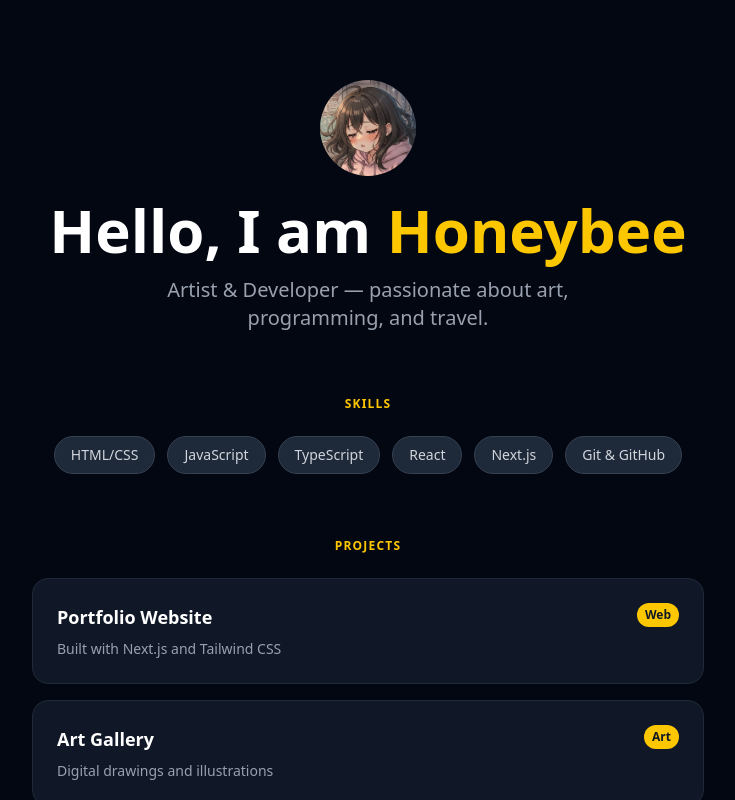
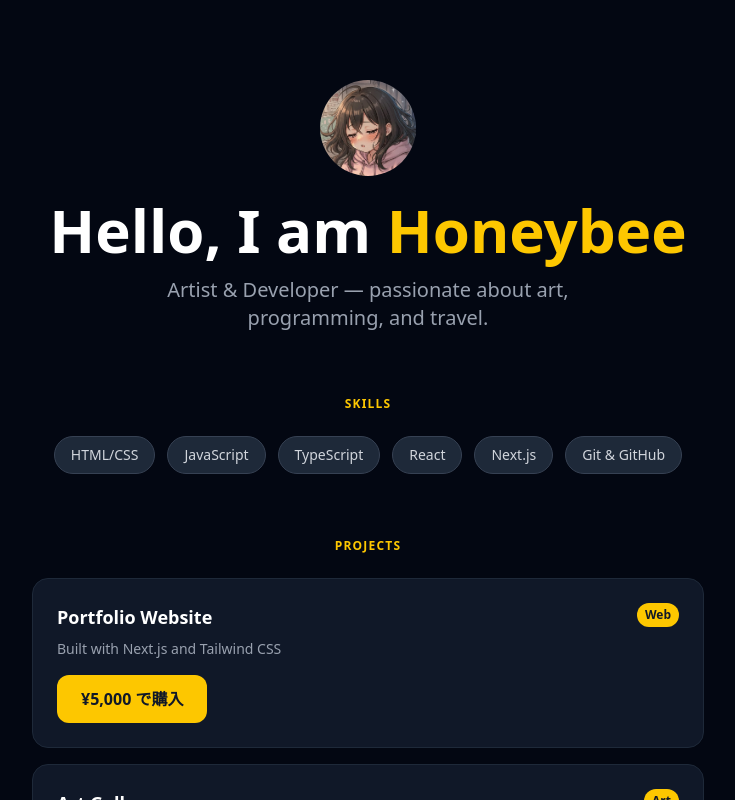
Before and after one commit to honeybee-overfly/honeybee-portfolio, a Next.js app: page / in a window 1280 px wide. Shown: the top 800 px of the page, without its empty margins (272-1007 px from the left). Built offline with nearby package versions, Linux system fonts and the light colour scheme.

Commit message:
Add Stripe checkout feature

```diff
--- /dev/null
+++ b/app/api/checkout/route.ts
@@ -0,0 +1,29 @@
+import Stripe from "stripe"
+import { NextResponse } from "next/server"
+
+// ★シークレットキーをenv.localから読み込む
+const stripe = new Stripe(process.env.STRIPE_SECRET_KEY!)
+
+export async function POST(req: Request) {
+  const { title, price } = await req.json()
+
+  // ★Stripeの決済セッションを作成
+  const session = await stripe.checkout.sessions.create({
+    payment_method_types: ["card"],
+    line_items: [
+      {
+        price_data: {
+          currency: "jpy",
+          product_data: { name: title },
+          unit_amount: price,
+        },
+        quantity: 1,
+      },
+    ],
+    mode: "payment",
+    success_url: `${process.env.NEXT_PUBLIC_URL}/success`,
+    cancel_url: `${process.env.NEXT_PUBLIC_URL}/`,
+  })
+
+  return NextResponse.json({ url: session.url })
+}
--- /dev/null
+++ b/app/components/BuyButton.tsx
@@ -0,0 +1,40 @@
+"use client"
+// ★"use client" → ボタンのクリックなどブラウザ側の動作に必要！
+
+import { useState } from "react"
+
+// ★Propsの型定義
+interface BuyButtonProps {
+  title: string
+  price: number
+}
+
+export default function BuyButton({ title, price }: BuyButtonProps) {
+  const [loading, setLoading] = useState(false)
+
+  const handleBuy = async () => {
+    setLoading(true)
+
+    // ★APIルートに注文情報を送る
+    const res = await fetch("/api/checkout", {
+      method: "POST",
+      headers: { "Content-Type": "application/json" },
+      body: JSON.stringify({ title, price }),
+    })
+
+    const data = await res.json()
+
+    // ★Stripeの決済ページにリダイレクト
+    window.location.href = data.url
+  }
+
+  return (
+    <button
+      onClick={handleBuy}
+      disabled={loading}
+      className="bg-yellow-400 text-gray-900 px-6 py-3 rounded-xl font-bold hover:bg-yellow-300 transition disabled:opacity-50"
+    >
+      {loading ? "処理中..." : `¥${price.toLocaleString()} で購入`}
+    </button>
+  )
+}
--- a/app/components/Projects.tsx
+++ b/app/components/Projects.tsx
@@ -1,16 +1,16 @@
-// ★interfaceでオブジェクトの型を定義！
-// これがTypeScriptの強み！型があると間違いをすぐ発見できる
+import BuyButton from "./BuyButton"
+
 interface Project {
   title: string
   desc: string
   tag: string
+  price: number
 }
 
 export default function Projects() {
-  // ★データを変数として管理→追加が簡単！
   const projects: Project[] = [
-    { title: "Portfolio Website", desc: "Built with Next.js and Tailwind CSS", tag: "Web" },
-    { title: "Art Gallery", desc: "Digital drawings and illustrations", tag: "Art" },
+    { title: "Portfolio Website", desc: "Built with Next.js and Tailwind CSS", tag: "Web", price: 5000 },
+    { title: "Art Gallery", desc: "Digital drawings and illustrations", tag: "Art", price: 3000 },
   ]
 
   return (
@@ -32,7 +32,9 @@ export default function Projects() {
                 {project.tag}
               </span>
             </div>
-            <p className="text-gray-400 text-sm">{project.desc}</p>
+            <p className="text-gray-400 text-sm mb-4">{project.desc}</p>
+            {/* ★BuyButtonコンポーネントを使う！ */}
+            <BuyButton title={project.title} price={project.price} />
           </div>
         ))}
       </div>
--- a/package.json
+++ b/package.json
@@ -9,9 +9,11 @@
     "lint": "eslint"
   },
   "dependencies": {
+    "@stripe/stripe-js": "^8.9.0",
     "next": "16.1.6",
     "react": "19.2.3",
-    "react-dom": "19.2.3"
+    "react-dom": "19.2.3",
+    "stripe": "^20.4.0"
   },
   "devDependencies": {
     "@tailwindcss/postcss": "^4",
```
Also changed, not shown: 1 other file (tests, documents, lock files or other folders).
